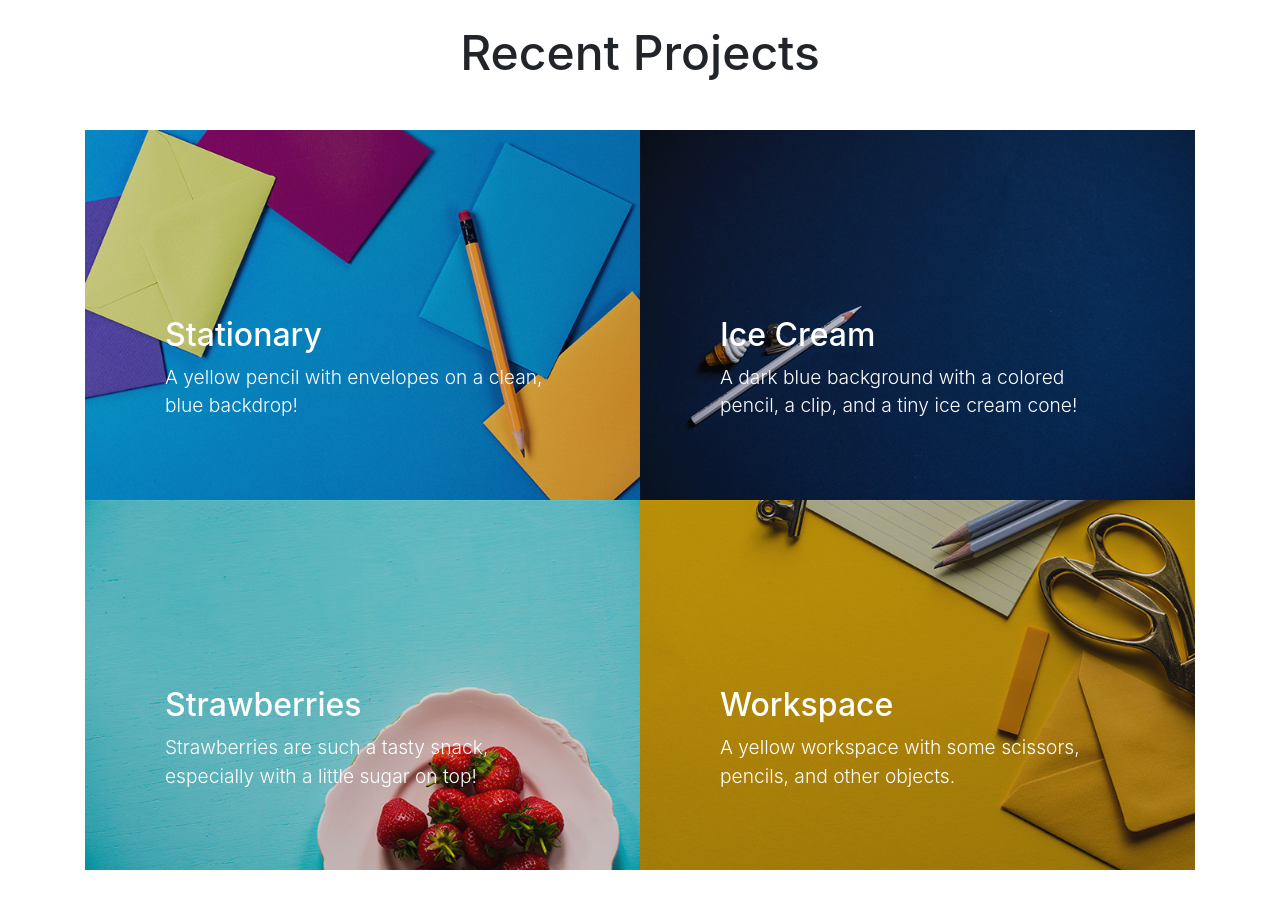
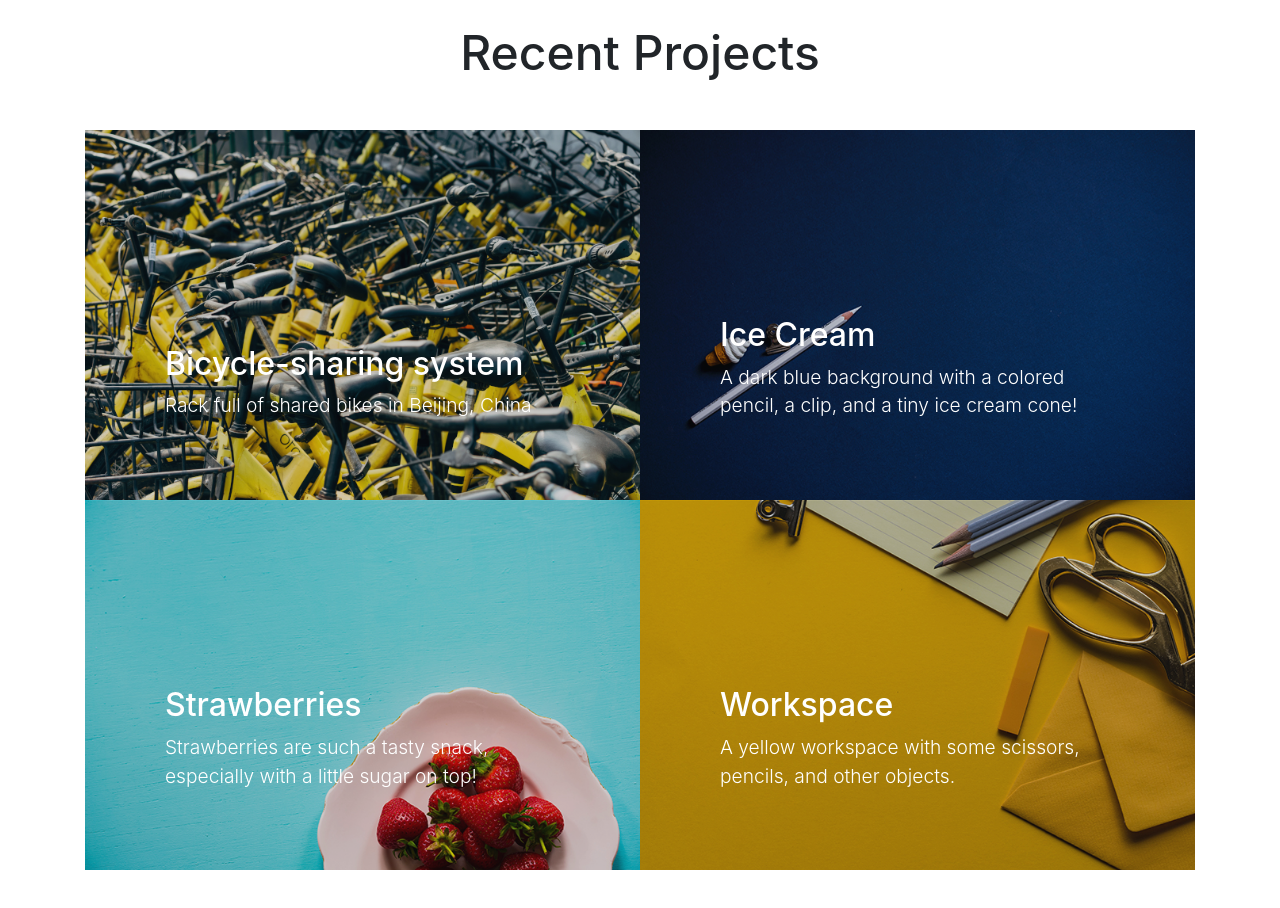
Before and after one commit to karlos27/karlos27.github.io, a website with bundled scripts: page index.html in a window 1280 px wide. Shown: the part 2500-3408 px from the top of the page. Built offline with nearby package versions, Linux system fonts and the light colour scheme.

Commit message:
Portfolio-1

```diff
--- a/index.html
+++ b/index.html
@@ -148,14 +148,14 @@
       </div>
       <div class="row no-gutters">
         <div class="col-lg-6">
-          <a class="portfolio-item" href="#!">
+          <a class="portfolio-item" href="https://unsplash.com/photos/cPQm848spJw">
             <div class="caption">
               <div class="caption-content">
-                <div class="h2">Stationary</div>
-                <p class="mb-0">A yellow pencil with envelopes on a clean, blue backdrop!</p>
+                <div class="h2">Bicycle-sharing system</div>
+                <p class="mb-0">Rack full of shared bikes in Beijing, China</p>
               </div>
             </div>
-            <img class="img-fluid" src="img/portfolio-1.jpg" alt="">
+            <img class="img-fluid" src="img/ownportfolio-1.jpg" alt="">
           </a>
         </div>
         <div class="col-lg-6">
```
Also changed, not shown: img/ownportfolio-1.jpg (added).
